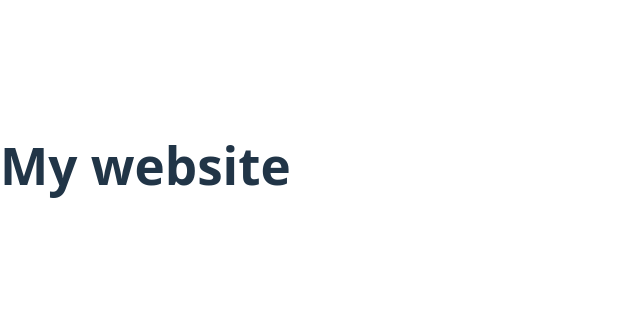
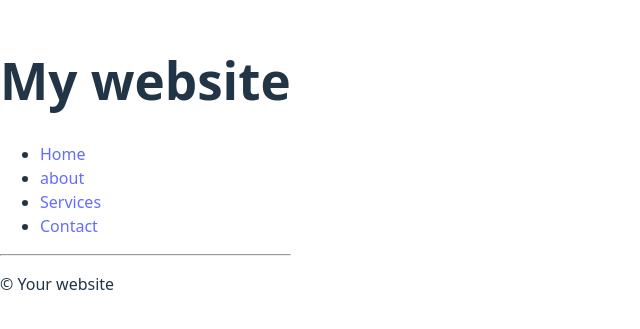
Before and after one commit to Tayobonferejo/react-tutor, a React (Vite) app: page / in a window 1280 px wide. Shown: the part 235-564 px from the top of the page, without its empty margins (0-640 px from the left). Built offline with nearby package versions, Linux system fonts and the light colour scheme.

Commit message:
more commit

```diff
--- a/src/App.jsx
+++ b/src/App.jsx
@@ -1,9 +1,14 @@
 import Header from "./Header.jsx"
+import Footer from "./Footer.jsx"
+import { Fragment } from "react"
 
 function App() {
 
   return (
-    <Header></Header>
+    <Fragment>
+        <Header></Header>
+        <Footer></Footer>
+    </Fragment>
   )
 }
 
--- /dev/null
+++ b/src/Footer.jsx
@@ -0,0 +1,9 @@
+function Footer() {
+    return(
+        <footer>
+             <p>&copy; Your website </p>
+        </footer>
+    );
+}
+
+export default Footer
--- a/src/Header.jsx
+++ b/src/Header.jsx
@@ -2,7 +2,17 @@
     return (
         <header>
             <h1>My website</h1>
+            <nav>
+                <ul>
+                    <li><a href="#">Home</a></li>
+                    <li><a href="#">about</a></li>
+                    <li><a href="#">Services</a></li>
+                    <li><a href="#">Contact</a></li>
+                </ul>
+            </nav>
+            <hr></hr>
         </header>
+
     );
 }
 
```
